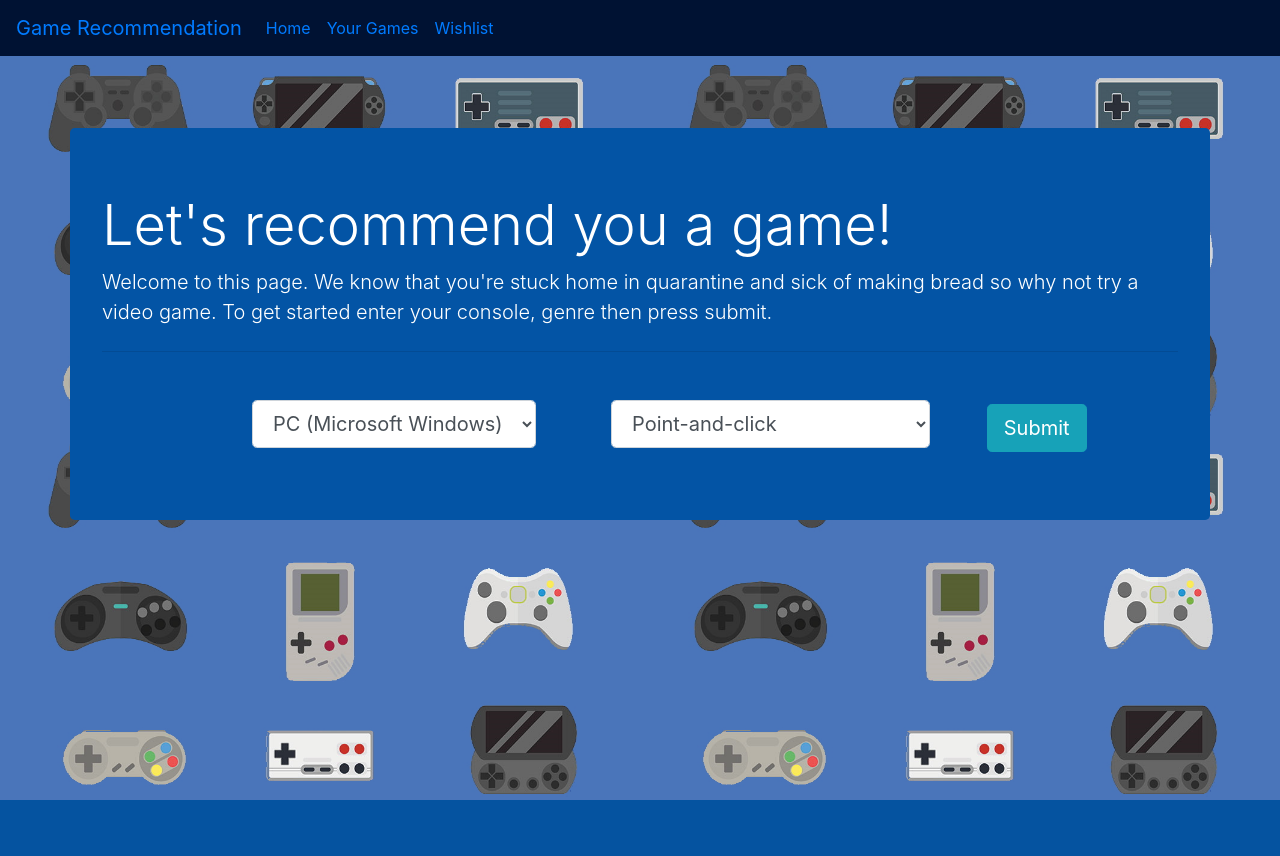
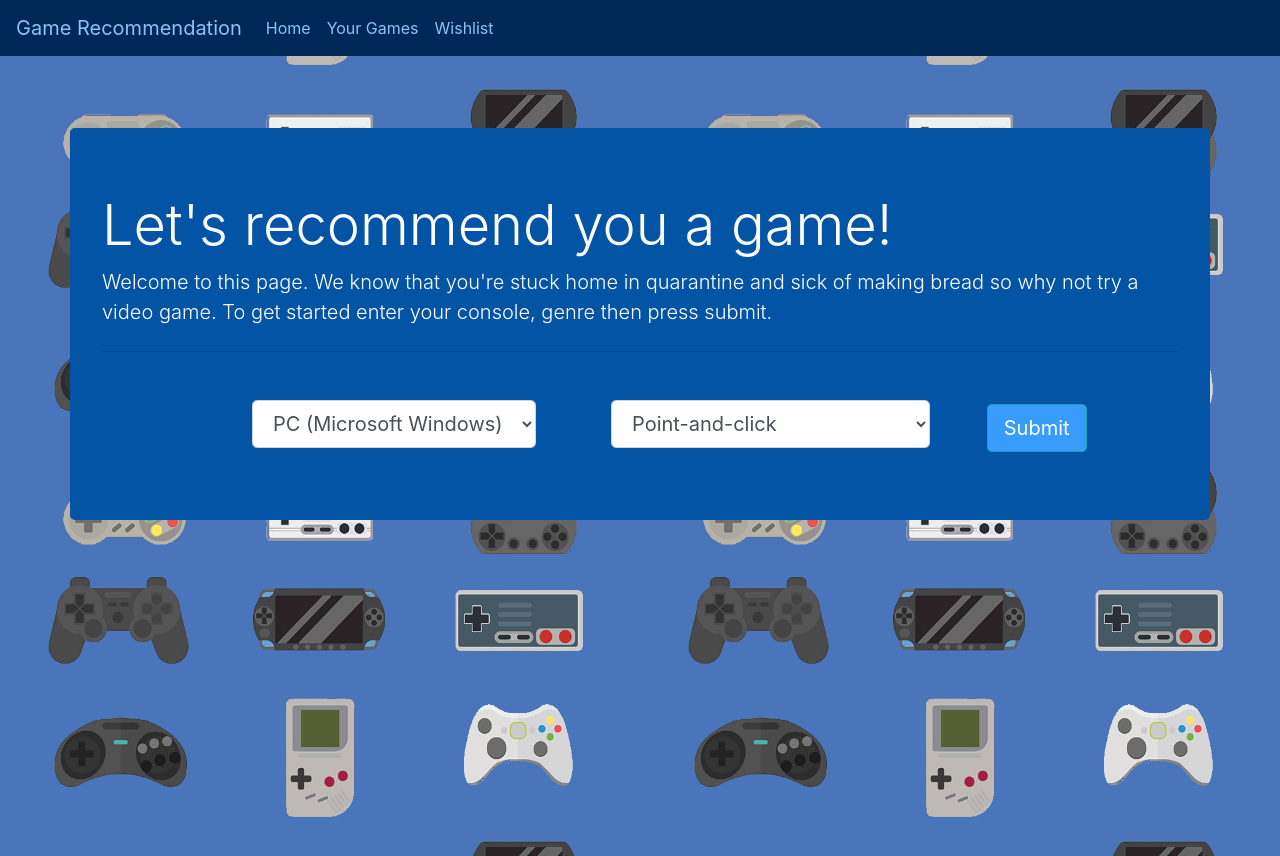
Before and after one commit to PatrickVFerrer/flask-game-recommender, a Flask app: page / in a window 1280 px wide. Before the commit the page ends 800 px from the top, so only its background shows below. Run offline with Flask 2, Linux system fonts and the light colour scheme; some libraries are stand-ins or nearby versions.

Commit message:
Finalized colors

```diff
--- a/app.py
+++ b/app.py
@@ -51,4 +51,4 @@ def game_recs():
         events = mongo.db['events-list']
         events.insert(event)
         """
-        return render_template("game_recs.html", games=games, model=model)
+        return render_template("game_recs.html", games=games, model=model, time=datetime.now())
--- a/static/css/style.css
+++ b/static/css/style.css
@@ -12,8 +12,7 @@
 }
 
 #navigate {
-    background-color: var(--oxford-blue);
-    color: var(--lavender-gray);
+    background-color: var(--oxford-blue-3);
 }
 
 form {
@@ -24,16 +23,21 @@ form div.container select {
     display: inline-block;
 }
 
-body {
+#index_body {
     background-image: url("/static/images/index_bg.jpg");
-    background-position: 0px 55px;
+    background-position: 0px 135px;
     background-size: 50vw 47vh;
+    height: 100%;
 }
 
 .jumbotron {
     color: white;
     background-color: var(--usafa-blue);
     background-size: cover;
+}
+
+html, body {
+    height: 100%;
 }
 
 /*
--- a/templates/base.html
+++ b/templates/base.html
@@ -12,15 +12,15 @@
   </head>
   <body>
         <nav id="navigate" class="navbar navbar-expand-lg">
-            <a class="navbar-brand" href="{{url_for('index')}}">Game Recommendation</a>
-            <button class="navbar-toggler" type="button" data-toggle="collapse" data-target="#navbarNavAltMarkup" aria-controls="navbarNavAltMarkup" aria-expanded="false" aria-label="Toggle navigation">
-                <span class="navbar-toggler-icon"></span>
+            <a style="color:#88C4FC;" class="navbar-brand" href="{{url_for('index')}}">Game Recommendation</a>
+            <button style="color:#88C4FC;" class="navbar-toggler" type="button" data-toggle="collapse" data-target="#navbarNavAltMarkup" aria-controls="navbarNavAltMarkup" aria-expanded="false" aria-label="Toggle navigation">
+                <span style="color:#88C4FC;" class="navbar-toggler-icon"></span>
             </button>
             <div class="collapse navbar-collapse" id="navbarNavAltMarkup">
                 <div class="navbar-nav">
-                <a class="nav-item nav-link" href="{{url_for('index')}}">Home <span class="sr-only">(current)</span></a>
-                <a class="nav-item nav-link" href="#">Your Games</a>
-                <a class="nav-item nav-link" href="">Wishlist</a>
+                <a style="color:#88C4FC;" class="nav-item nav-link" href="{{url_for('index')}}">Home <span class="sr-only">(current)</span></a>
+                <a style="color:#88C4FC;" class="nav-item nav-link" href="#">Your Games</a>
+                <a style="color:#88C4FC;" class="nav-item nav-link" href="">Wishlist</a>
                 </div>
             </div>
         </nav>
--- a/templates/index.html
+++ b/templates/index.html
@@ -3,6 +3,7 @@
 {% block title%}Homepage{% endblock %}
 
 {% block content%}
+<div id="index_body">
     <br>
     <br>
     <br>
@@ -69,7 +70,7 @@
                 </div>
 
                 <div class="container col col-lg-1">
-                <button type="submit" class="btn btn-info btn-lg ">Submit</button>
+                    <button style="background-color: #389CFA" type="submit" class="btn btn-info btn-lg ">Submit</button>
                 </div>
 
                 <div class="container col col-lg-1"></div>
@@ -77,4 +78,5 @@
             </form>
         </div>
     </div>
+</div>
 {% endblock %}
```
Also changed, not shown: templates/game_recs.html (+10 -2 lines), static/images/micropig.jpg (deleted), static/images/recommender_results_bg.jpg (added). Lines whose indentation alone changed are shown as unchanged.
